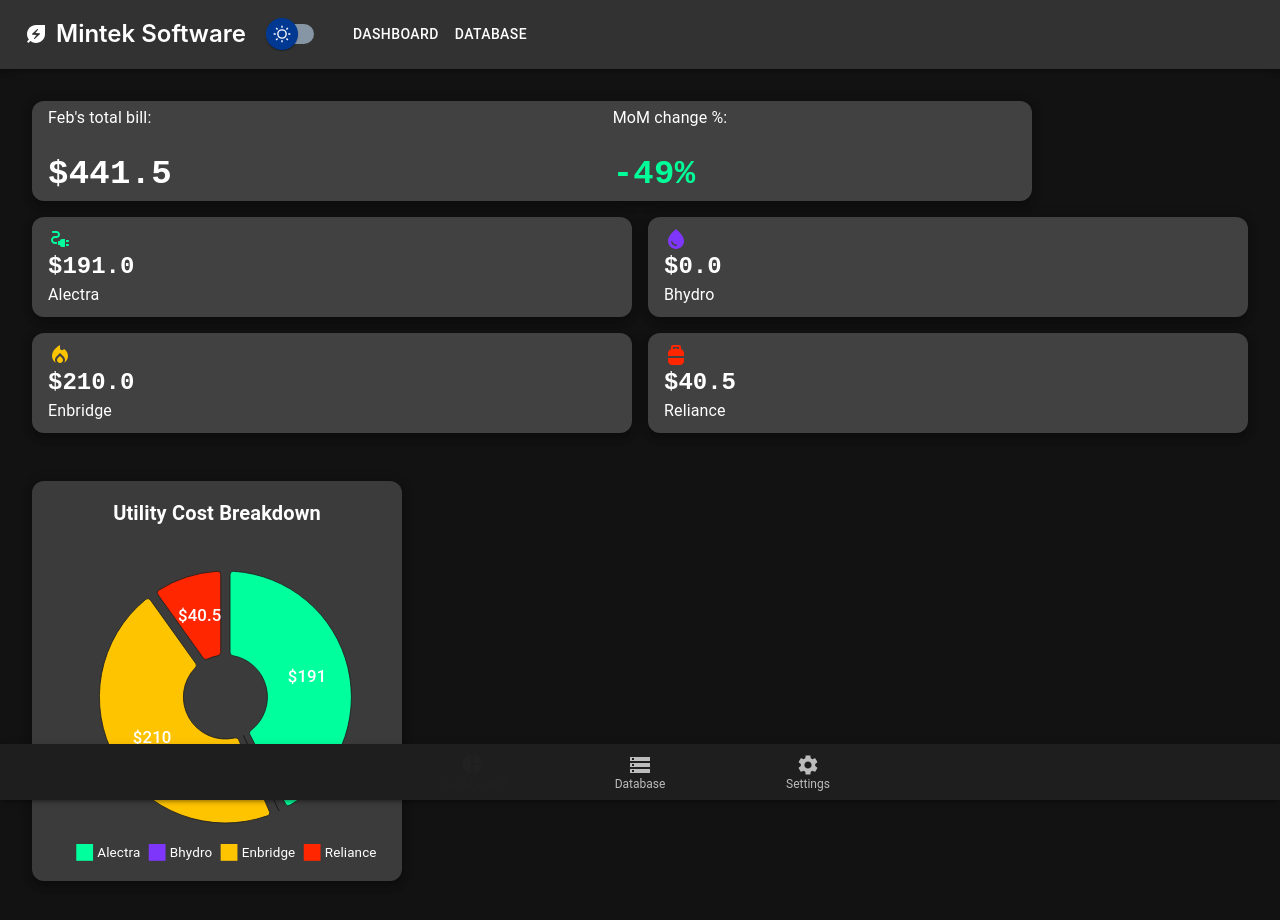
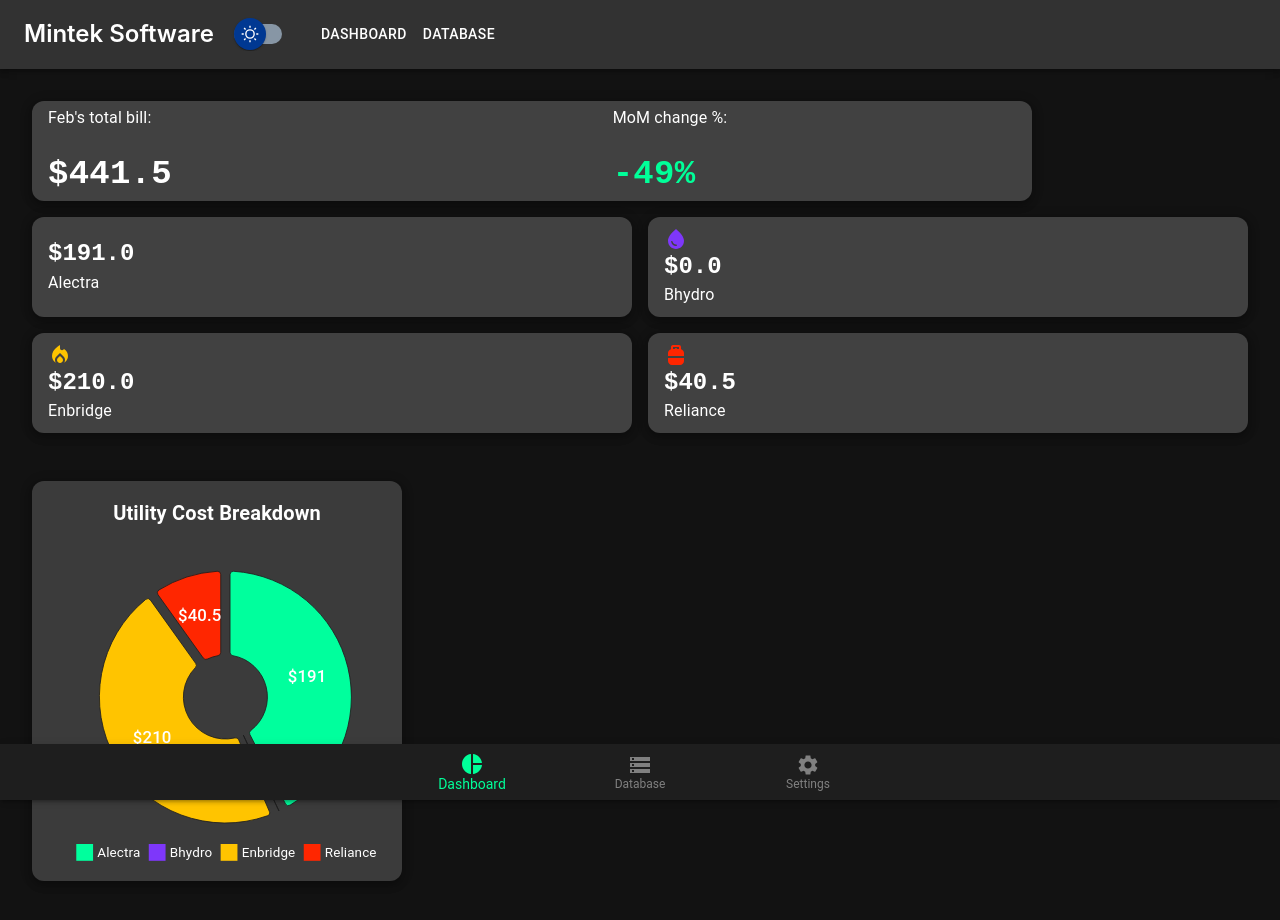
Before and after one commit to Siddharth-A/utility_tracker, a React (Vite) app in the folder utility-tracker/: page / in a window 1280 px wide. Shown: the top 920 px of the page. Built offline with nearby package versions, Linux system fonts and the light colour scheme.

Commit message:
Fix file formatting

```diff
--- a/utility-tracker/src/components/Bottombar.jsx
+++ b/utility-tracker/src/components/Bottombar.jsx
@@ -1,14 +1,15 @@
 import * as React from 'react';
 import Box from '@mui/material/Box';
+import Paper from '@mui/material/Paper';
+import { styled } from "@mui/material/styles";
+import { useNavigate } from 'react-router-dom';
 import CssBaseline from '@mui/material/CssBaseline';
 import BottomNavigation from '@mui/material/BottomNavigation';
-import BottomNavigationAction from '@mui/material/BottomNavigationAction';
+import MuiBottomNavigationAction from '@mui/material/BottomNavigationAction'
+
 import StorageIcon from '@mui/icons-material/Storage';
 import PieChartIcon from '@mui/icons-material/PieChart';
 import SettingsIcon from '@mui/icons-material/Settings';
-import Paper from '@mui/material/Paper';
-import { useNavigate } from 'react-router-dom';
-
 
 export default function Bottombar() {
   const [value, setValue] = React.useState(0);
@@ -31,6 +32,13 @@
     }
   };
 
+  const BottomNavigationAction = styled(MuiBottomNavigationAction)(`
+    color: grey;
+    &.Mui-selected {
+      color: #00ff99;
+    }
+  `);
+
   return (
     <Box sx={{ pb: 7 }}>
       <CssBaseline />
--- a/utility-tracker/src/components/Chart.jsx
+++ b/utility-tracker/src/components/Chart.jsx
@@ -2,6 +2,7 @@
 import * as React from "react";
 import { BarChart } from "@mui/x-charts/BarChart";
 import { Button, ButtonGroup, Box, Select, MenuItem, InputLabel, FormControl, Checkbox, ListItemText } from "@mui/material";
+
 import { addLabels, fakeData } from "./data";
 
 export default function Chart() {
--- a/utility-tracker/src/components/Dashboard.jsx
+++ b/utility-tracker/src/components/Dashboard.jsx
@@ -1,7 +1,4 @@
 import * as React from "react";
-import Navbar from "./Navbar";
-import Bottombar from "./bottomBar";
-import Chart from "./Chart";
 import Pie from "./Pie";
 import Box from "@mui/material/Box";
 import { useTheme } from "@mui/material/styles";
--- a/utility-tracker/src/components/Monthlypaperview.jsx
+++ b/utility-tracker/src/components/Monthlypaperview.jsx
@@ -1,15 +1,14 @@
 import * as React from "react";
+import Box from "@mui/material/Box";
 import Stack from "@mui/material/Stack";
 import Paper from "@mui/material/Paper";
 import { styled } from "@mui/material/styles";
-import Box from "@mui/material/Box";
-import { fakeData } from "./data";
 import { Grid2, Typography } from "@mui/material";
-
-import ElectricalServicesIcon from "@mui/icons-material/ElectricalServices";
 import WaterDropIcon from "@mui/icons-material/WaterDrop";
 import PropaneTankIcon from "@mui/icons-material/PropaneTank";
 import LocalFireDepartmentIcon from "@mui/icons-material/LocalFireDepartment";
+
+import { fakeData } from "./data";
 
 const IndPaper = styled(Paper)(({ theme }) => ({
   width: 1000,
@@ -115,7 +114,6 @@
 
       <Stack direction="row" spacing={2} sx={{ ml: 4, mr: 4, mt: 2 }}>
         <IndPaper square={false} elevation={20}>
-          <ElectricalServicesIcon color="Alectra" />
           <Typography fontFamily="monospace" variant="h5" fontWeight={"bold"}>
             {currencyFormat(currentMonthData[dataKey[0]])}
           </Typography>
--- a/utility-tracker/src/components/Navbar.jsx
+++ b/utility-tracker/src/components/Navbar.jsx
@@ -1,23 +1,13 @@
 import * as React from "react";
+import Box from "@mui/material/Box";
+import { Switch } from '@mui/material'
 import AppBar from "@mui/material/AppBar";
-import Box from "@mui/material/Box";
+import Button from "@mui/material/Button";
 import Toolbar from "@mui/material/Toolbar";
-import IconButton from "@mui/material/IconButton";
+import { styled } from "@mui/material/styles";
+import Container from "@mui/material/Container";
 import Typography from "@mui/material/Typography";
-import Menu from "@mui/material/Menu";
-import MenuIcon from "@mui/icons-material/Menu";
-import Container from "@mui/material/Container";
-import Avatar from "@mui/material/Avatar";
-import Button from "@mui/material/Button";
-import Tooltip from "@mui/material/Tooltip";
-import MenuItem from "@mui/material/MenuItem";
-import DarkModeIcon from "@mui/icons-material/DarkMode";
-import LightModeIcon from "@mui/icons-material/LightMode";
-import EnergySavingsLeafIcon from "@mui/icons-material/EnergySavingsLeaf";
-import { Drawer, FormControlLabel, FormGroup } from "@mui/material";
-import { styled } from "@mui/material/styles";
-import { Switch } from '@mui/material'
-
+import { FormControlLabel, FormGroup } from "@mui/material";
 
 const pages = ["Dashboard", "Database"];
 const settings = ["Profile", "Account", "Dashboard", "Logout"];
@@ -108,9 +98,6 @@
     <AppBar position="static">
       <Container maxWidth="xl">
         <Toolbar disableGutters>
-          <EnergySavingsLeafIcon
-            sx={{ display: { xs: "none", md: "flex" }, mr: 1 }}
-          />
           <Typography
             variant="h5"
             noWrap
--- a/utility-tracker/src/components/Pie.jsx
+++ b/utility-tracker/src/components/Pie.jsx
@@ -1,12 +1,11 @@
 import * as React from "react";
 import Stack from "@mui/material/Stack";
 import Paper from "@mui/material/Paper";
+import { Typography } from "@mui/material";
 import { styled } from "@mui/material/styles";
+import { PieChart } from "@mui/x-charts/PieChart";
 
-import { PieChart } from "@mui/x-charts/PieChart";
 import { addLabels, fakeData } from "./data";
-import { Typography } from "@mui/material";
-
 import { lightTheme, darkTheme } from "./../theme";
 
 const IndPaper = styled(Paper)(({ theme }) => ({
```
